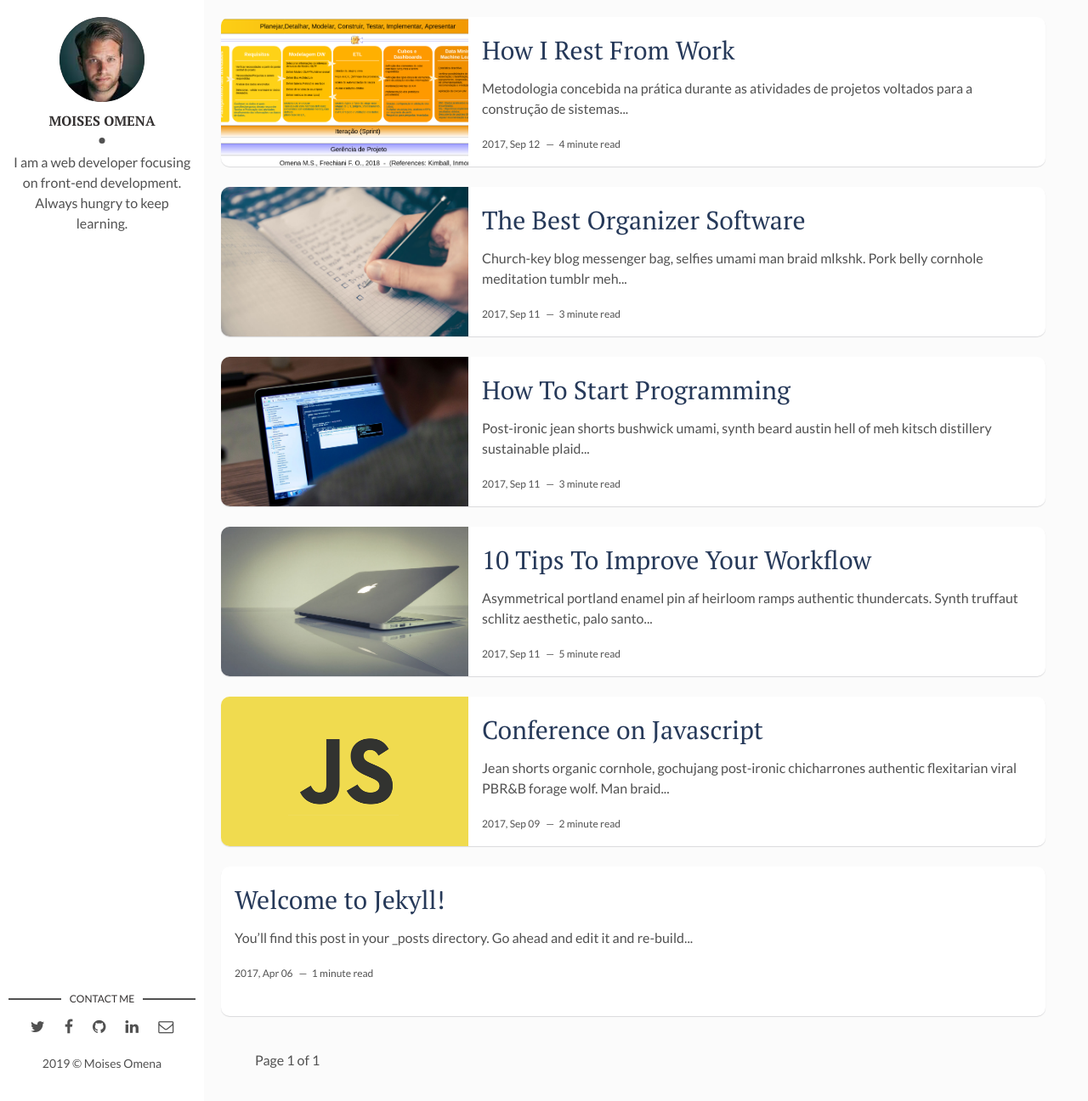
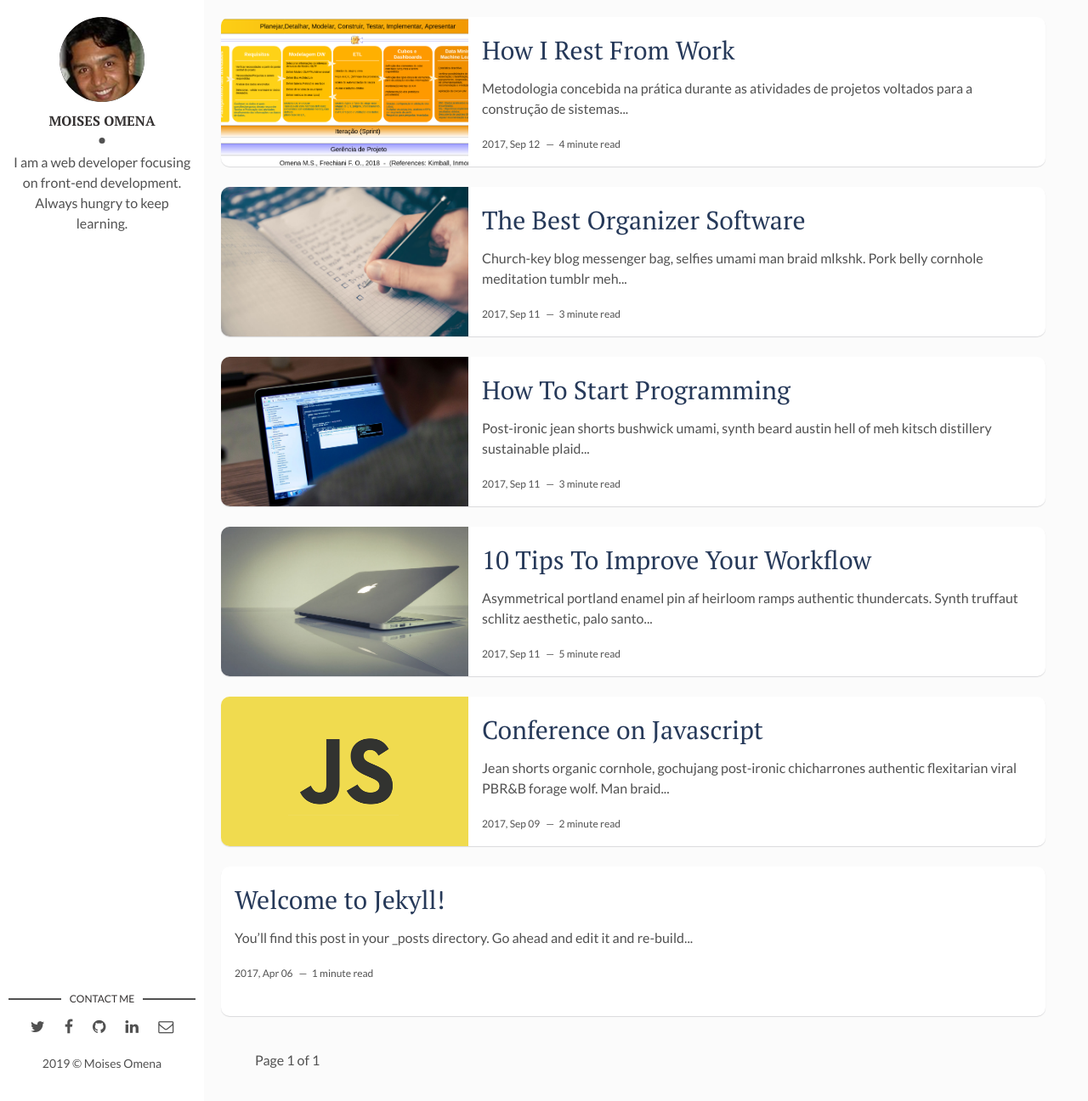
Before and after one commit to profmoisesomena/profmoisesomena.github.io, a Jekyll site: the page built from index.html, in a window 1280 px wide and 1296 px high. Shown: the whole window at 85% size. Built offline with Jekyll 4.4.1, drawn with Linux system fonts in a browser that asks for light colours; the list of posts is cut into pages by our own code.

Commit message:
Update _config.yml

```diff
--- a/_config.yml
+++ b/_config.yml
@@ -10,7 +10,7 @@ site-twitter: #if your site has a twitter account, enter it here
 
 # Author Settings
 author: Moises Omena # add your name
-author-img: david-freeman.jpg # add your photo
+author-img: mo_400x400.png # add your photo
 about-author: I am a web developer focusing on front-end development. Always hungry to keep learning. # add description
 social-twitter: # add your Twitter handle
 social-facebook: # add your Facebook handle
```
